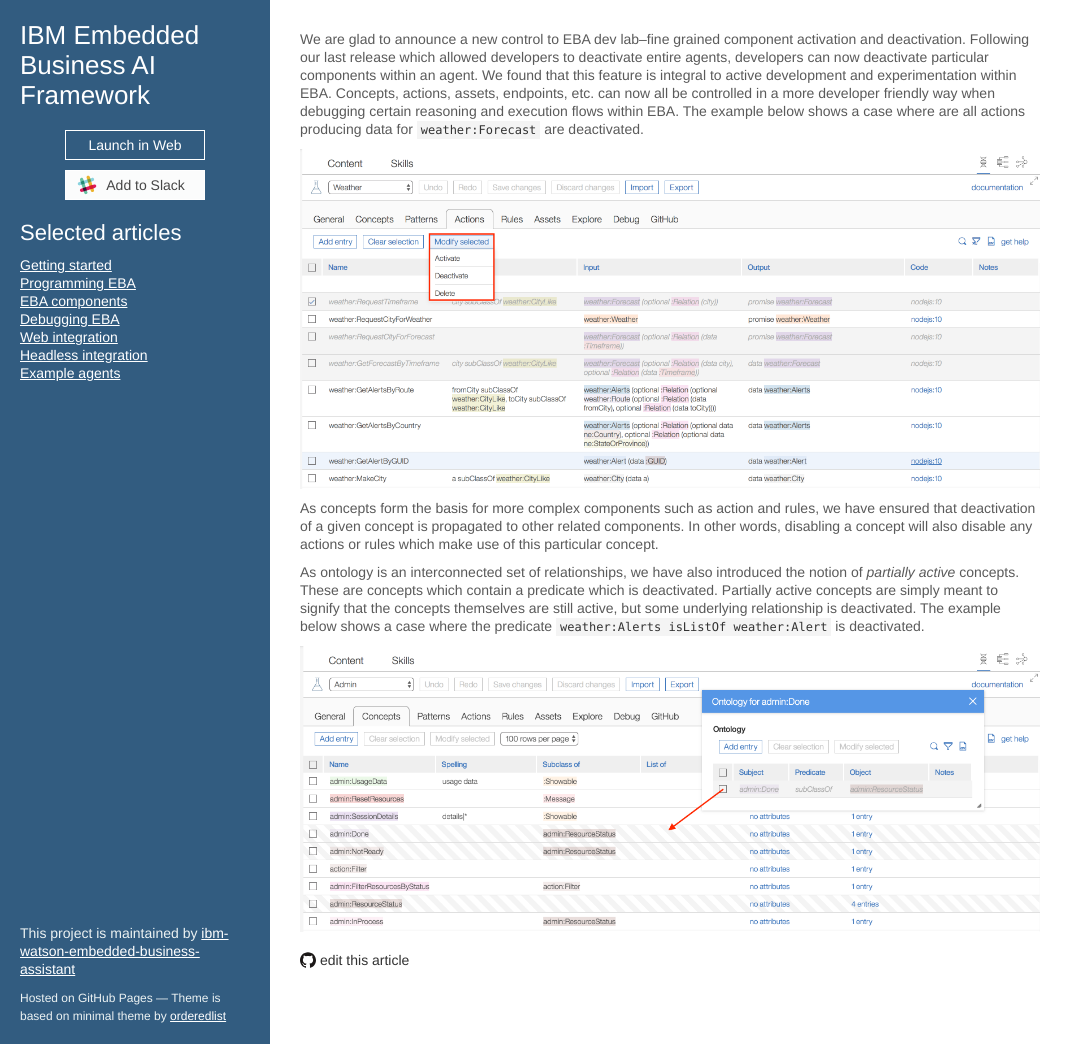
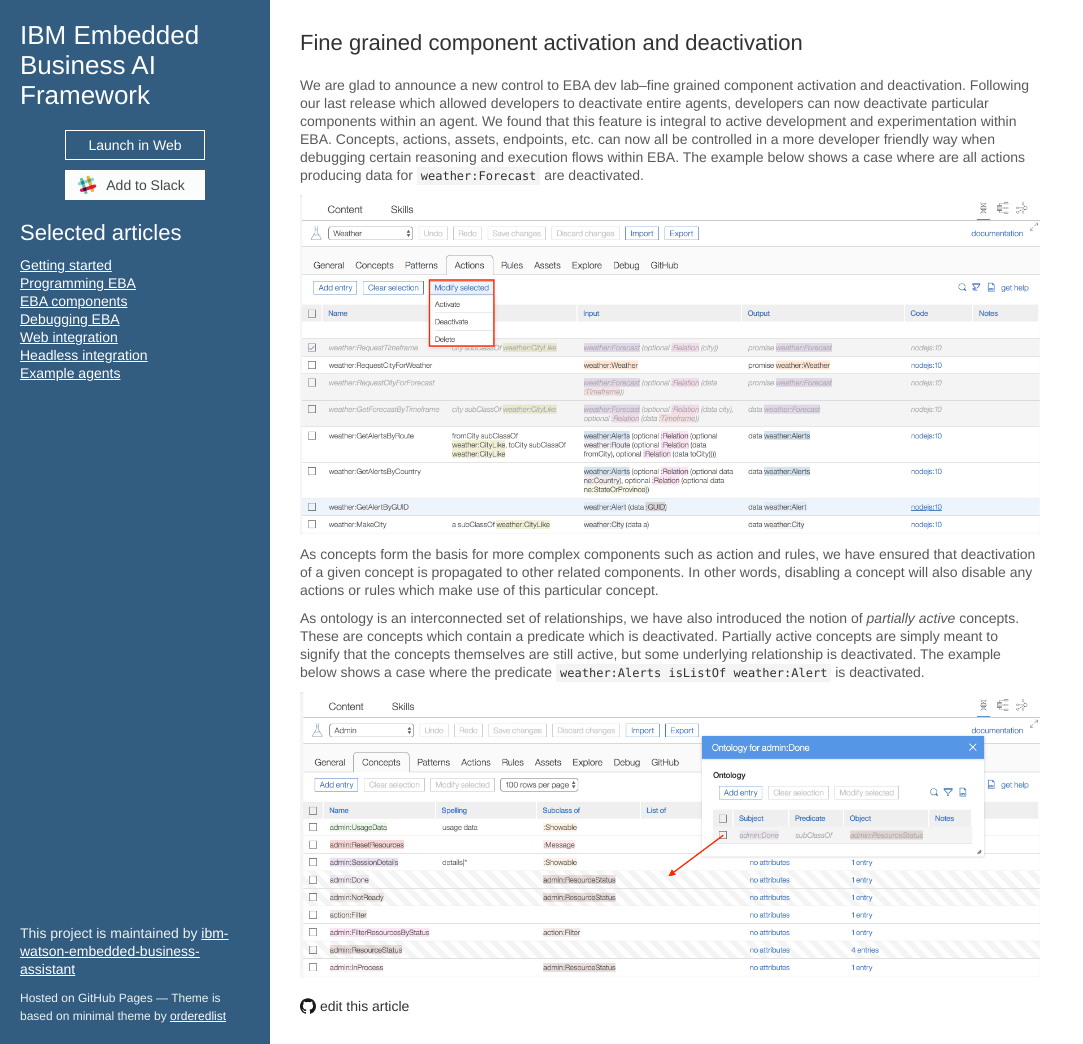
Before and after one commit to ibm-watson-embedded-business-assistant/eba-example-agents, a Jekyll site: the page built from release/blogs/ActivationControls.md, in a window 1280 px wide and 1044 px high. Shown: the whole window, without its empty margins (0-1083 px from the left). Built offline with Jekyll 4.4.1, drawn with Linux system fonts in a browser that asks for light colours; our own code applies the rules of GitHub Pages for plain Markdown files; the repository's description, which GitHub fills in, is left out.

Commit message:
Update ActivationControls.md

```diff
--- a/release/blogs/ActivationControls.md
+++ b/release/blogs/ActivationControls.md
@@ -1,3 +1,6 @@
+## Fine grained component activation and deactivation
+
+
 We are glad to announce a new control to EBA dev lab--fine grained component activation and deactivation. Following our last release which allowed developers to deactivate entire agents, developers can now deactivate particular components within an agent. We found that this feature is integral to active development and experimentation within EBA. Concepts, actions, assets, endpoints, etc. can now all be controlled in a more developer friendly way when debugging certain reasoning and execution flows within EBA. The example below shows a case where are all actions producing data for `weather:Forecast` are deactivated.
 
 [![Activation example](../activation.png "Watson Marketing Assistant powered by EBA")](../activation.png)
```
